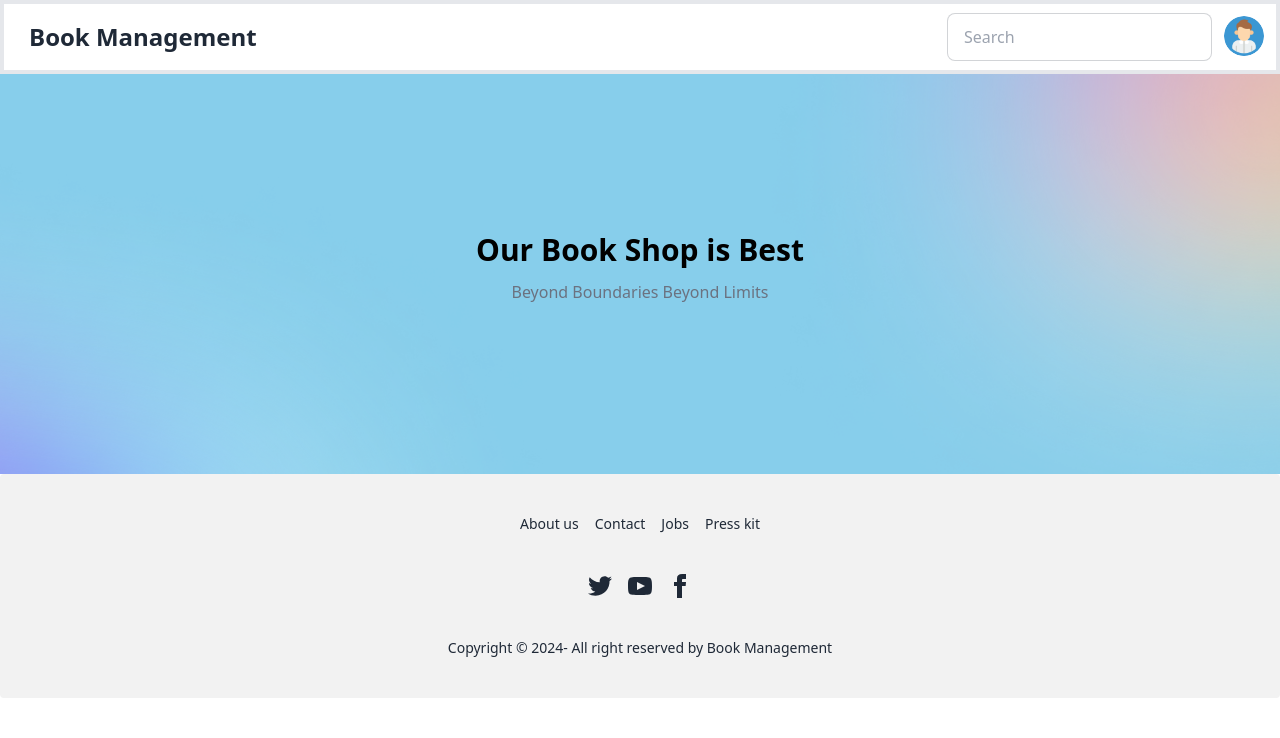
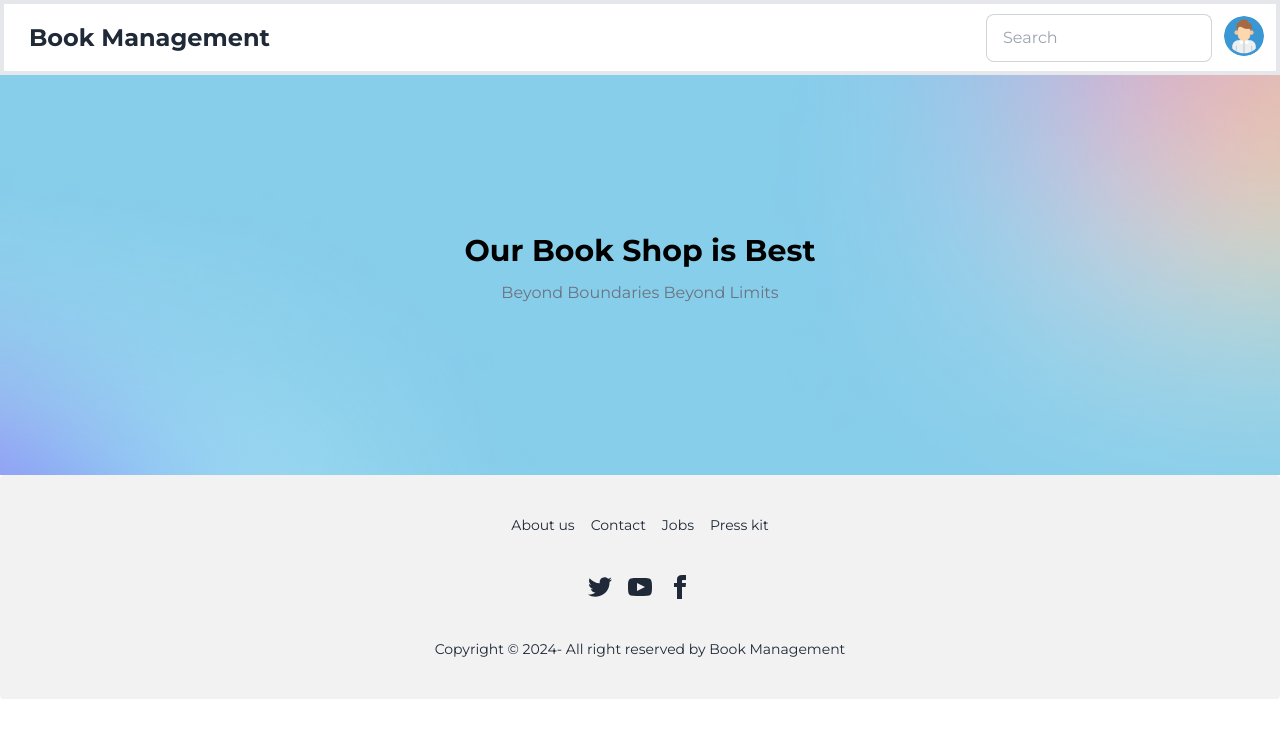
Before and after one commit to mohsyn007/Project-Demo, a plain HTML site: page index.html in a window 1280 px wide. Drawn offline with nearby package versions, Linux system fonts and the light colour scheme.

Commit message:
modify something

```diff
--- a/index.html
+++ b/index.html
@@ -14,10 +14,14 @@
     <script src="https://kit.fontawesome.com/635e002967.js" crossorigin="anonymous"></script>
     <!-- Style Css -->
     <link rel="stylesheet" href="style.css">
+    <!-- Google font -->
+    <link rel="preconnect" href="https://fonts.googleapis.com">
+    <link rel="preconnect" href="https://fonts.gstatic.com" crossorigin>
+    <link href="https://fonts.googleapis.com/css2?family=Exo+2:ital,wght@0,100..900;1,100..900&family=Montserrat:ital,wght@0,100..900;1,100..900&display=swap" rel="stylesheet">
 
 </head>
 
-<body>
+<body class="font">
     <header>
         <nav>
             <div class="navbar bg-base-100 border-4">
--- a/style.css
+++ b/style.css
@@ -1,3 +1,11 @@
+@import url('https://fonts.googleapis.com/css2?family=Exo+2:ital,wght@0,100..900;1,100..900&family=Montserrat:ital,wght@0,100..900;1,100..900&display=swap');
+.font{
+    font-family: "Montserrat", sans-serif;
+    font-optical-sizing: auto;
+
+  }
+
+
 .banner {
     background-image: url('image/bg-shadow.png');
     background-size: cover; /* Ensures the image covers the entire banner */
```
